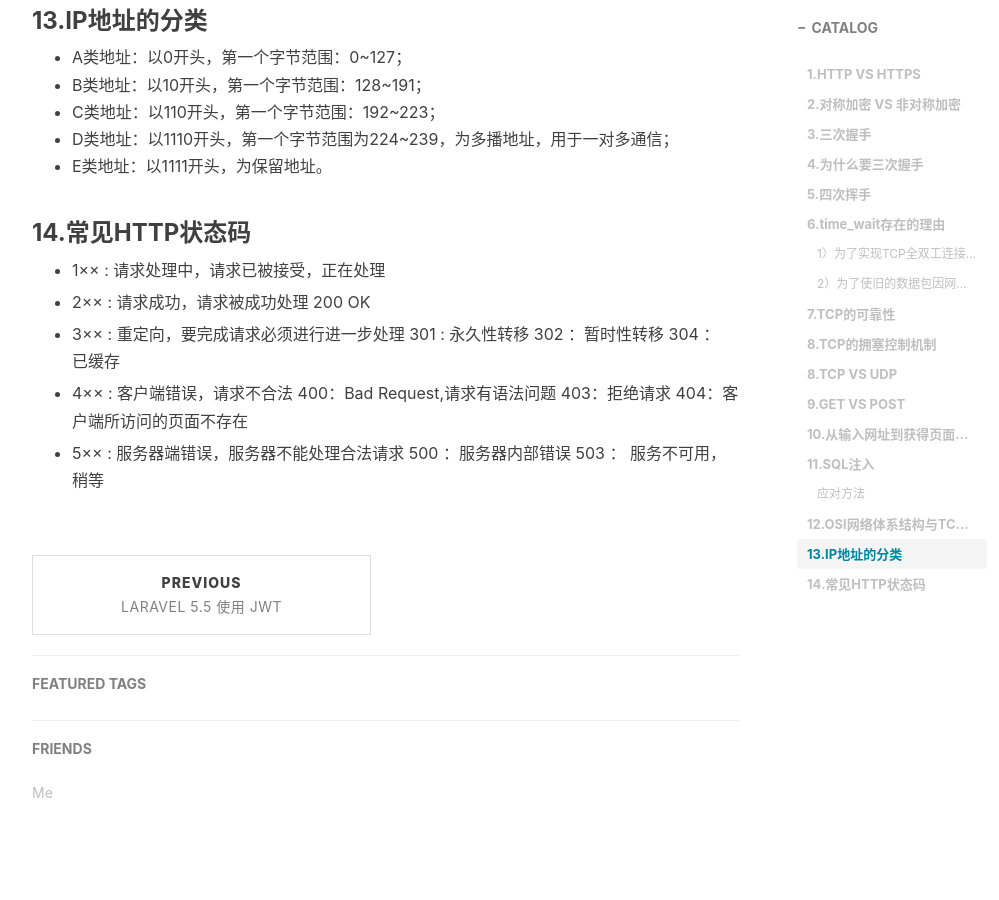
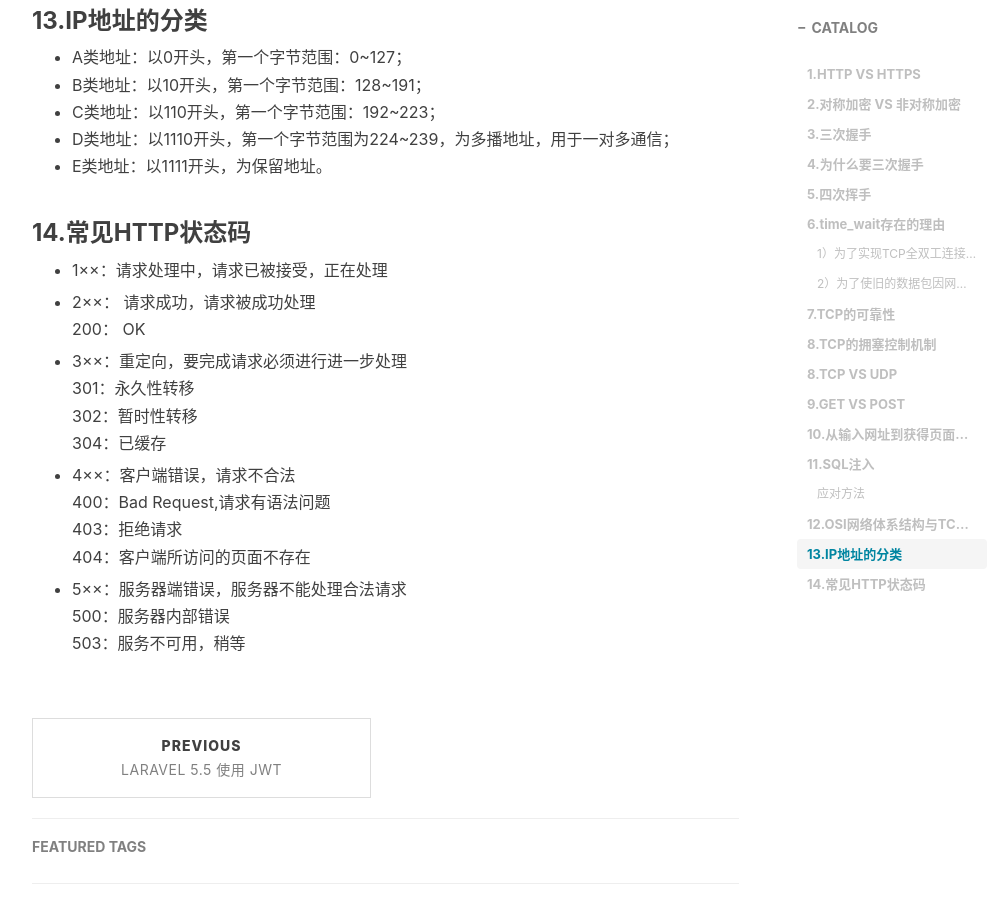
Before and after one commit to qyhxxx/qyhxxx.github.io, a Jekyll site: the page built from _posts/2019-04-22-面经一：计算机网络.md, in a window 1280 px wide and 900 px high, scrolled down 6210 px. Shown: the whole window, without its empty margins (233-1232 px from the left). Built offline with Jekyll 4.4.1, drawn with Linux system fonts in a browser that asks for light colours; nearby versions of some CDN libraries; comment, search, counter and statistics services are not loaded.

Commit message:
2019-04-22修改部分格式

```diff
--- a/_posts/2019-04-22-面经一：计算机网络.md
+++ b/_posts/2019-04-22-面经一：计算机网络.md
@@ -143,21 +143,21 @@
 
 ### 14.常见HTTP状态码
 
-- 1×× : 请求处理中，请求已被接受，正在处理
+- 1××：请求处理中，请求已被接受，正在处理
 
-- 2×× : 请求成功，请求被成功处理
-  200 OK
+- 2××： 请求成功，请求被成功处理
+  200： OK
 
-- 3×× : 重定向，要完成请求必须进行进一步处理
-  301 : 永久性转移
-  302 ：暂时性转移
-  304 ： 已缓存
+- 3××：重定向，要完成请求必须进行进一步处理
+  301：永久性转移
+  302：暂时性转移
+  304：已缓存
 
-- 4×× : 客户端错误，请求不合法
+- 4××：客户端错误，请求不合法
   400：Bad Request,请求有语法问题
   403：拒绝请求
   404：客户端所访问的页面不存在
 
-- 5×× : 服务器端错误，服务器不能处理合法请求
-  500 ：服务器内部错误
-  503 ： 服务不可用，稍等
+- 5××：服务器端错误，服务器不能处理合法请求
+  500：服务器内部错误
+  503：服务不可用，稍等
```
